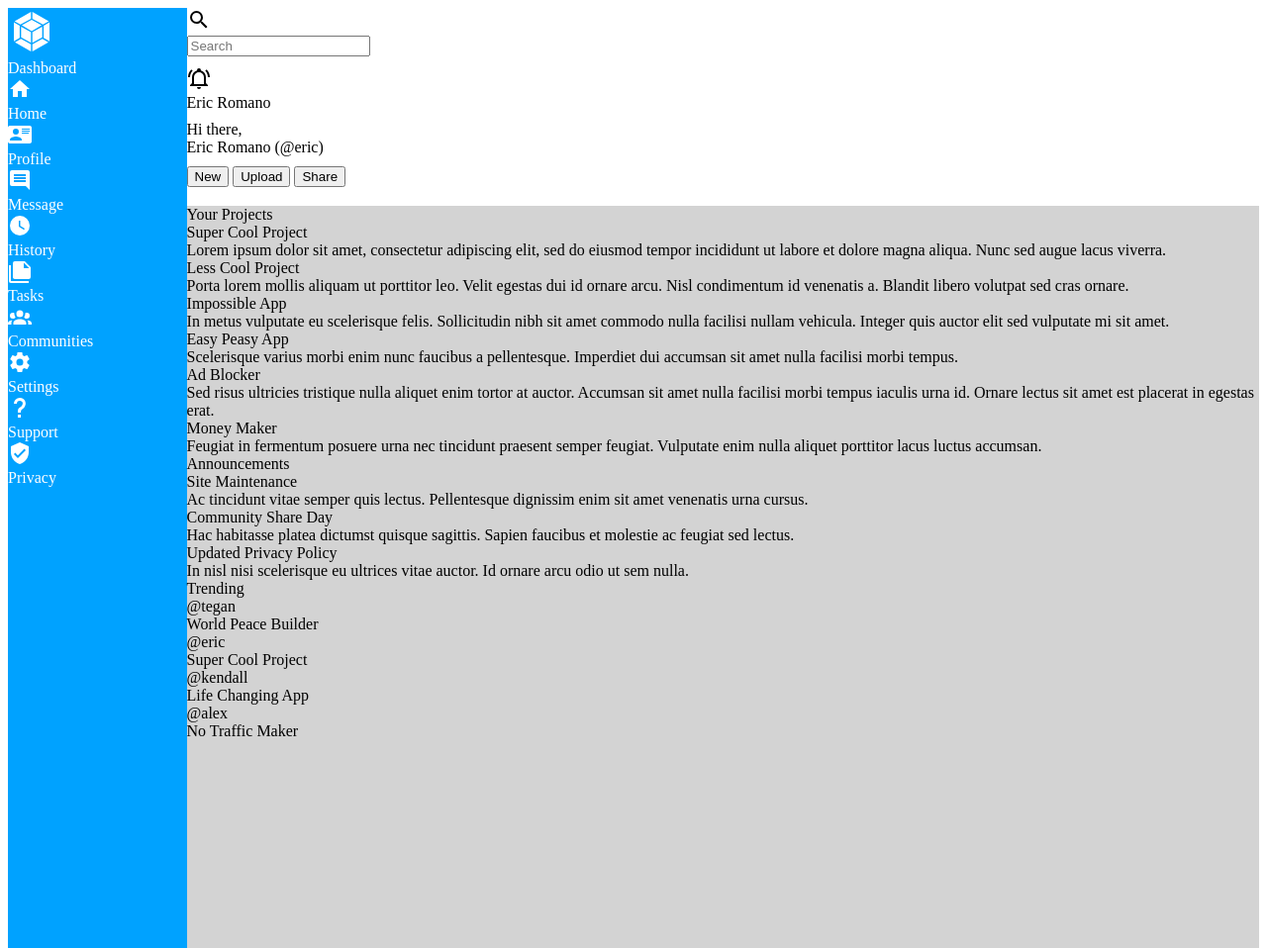
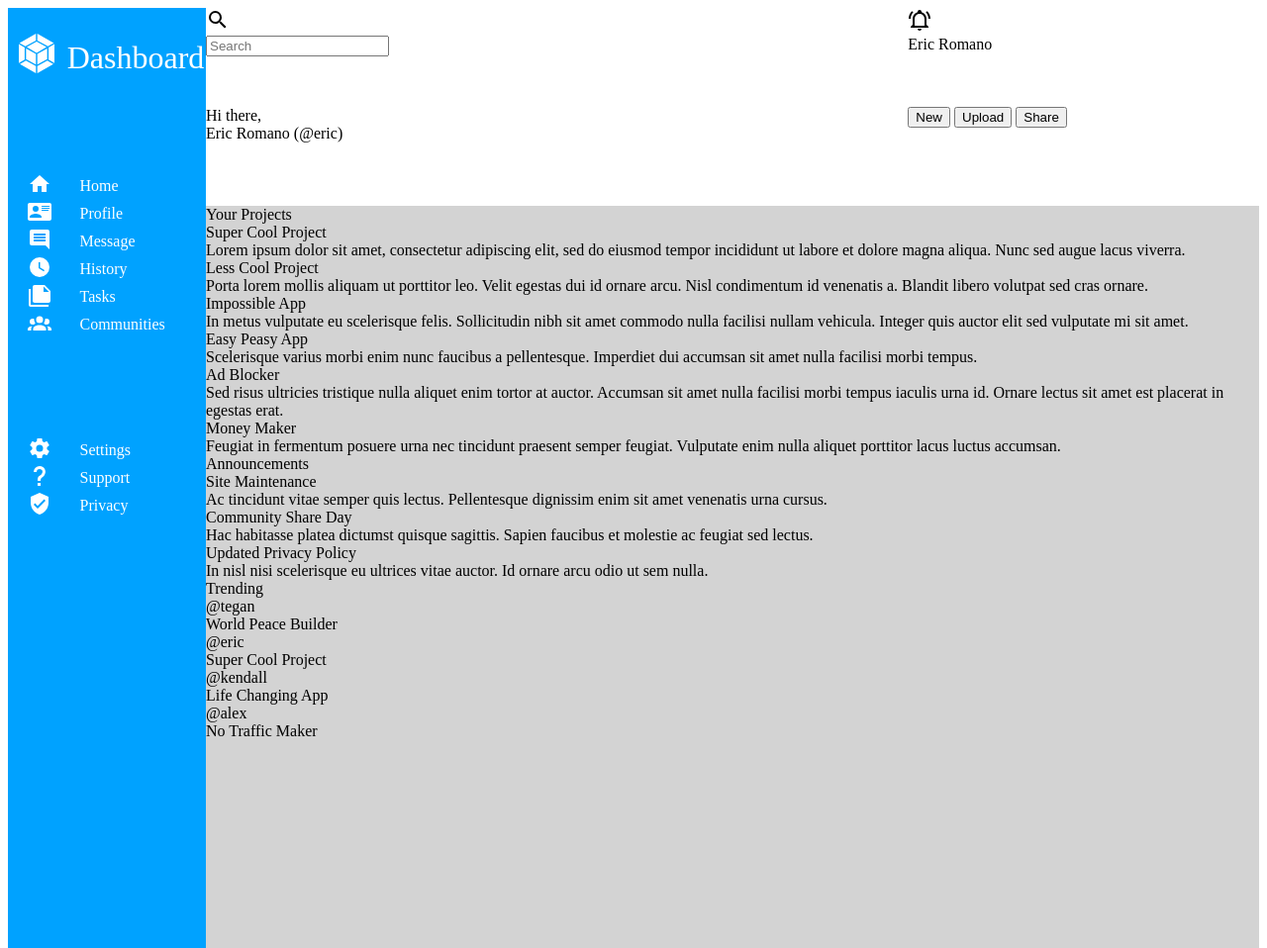
Before and after one commit to ecr1980/admin_dashboard, a plain HTML site: page index.html in a window 1280 px wide. Shown: the whole page at 99% size. Drawn offline with Linux system fonts and the light colour scheme.

Commit message:
Adjusted CSS for the sidebar and it's contents.

```diff
--- a/assets/style.css
+++ b/assets/style.css
@@ -8,10 +8,50 @@
   grid-row: 1 / 6;
   background-color: rgb(0, 162, 255);
   color: white;
+  display: grid;
+  grid-template-columns: 1fr;
+  grid-template-rows: 100px 300px 150px;
+  align-items: center;
+  justify-items: left;
+}
+
+.dashboard {
+  font-size: 2rem;
+  display: grid;
+  grid-template-columns: 1fr 3fr;
+  gap: 5px;
+  align-items: center;
+  justify-items: center;
+  padding-left: 5px;
+}
+
+
+.work_links {
+  display: grid;
+  grid-template-columns: 200px;
+  grid-template-rows: repeat(6 50px);
+
+}
+
+.support_links {
+  display: grid;
+  grid-template-columns: 200px;
+  grid-template-rows: repeat(1fr);
+}
+
+.icon_link {
+  display: grid;
+  grid-template-columns: 1fr 3fr;
+  gap: 10px;
+  align-items: center;
+  justify-items: left;
+  padding-left: 20px;
 }
 
 .header {
   display: grid;
+  grid-template-columns: 2fr 1fr;
+  grid-template-rows: 1fr 1fr;
 }
 
 .info_screen {
```
